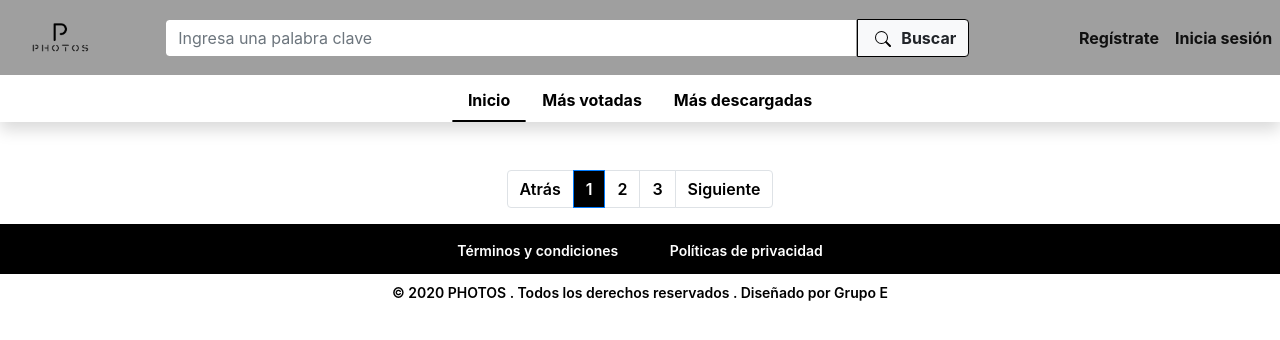
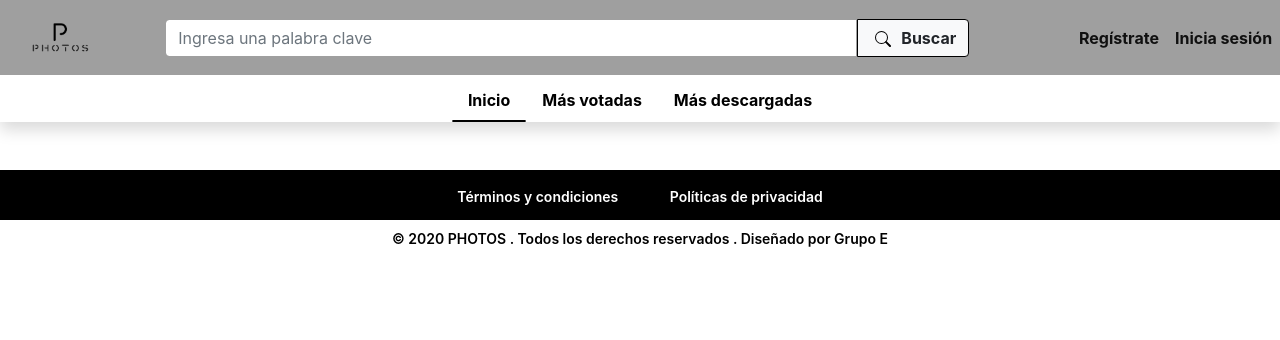
Before and after one commit to joshemoreno/Gallery_flask, a Flask app: page /search in a window 1280 px wide. Shown: the top 340 px of the page. Run offline with Flask 2, Linux system fonts and the light colour scheme; some libraries are stand-ins or nearby versions.

Commit message:
sin paginador

```diff
--- a/Project/templates/Search/searchImage.html
+++ b/Project/templates/Search/searchImage.html
@@ -97,20 +97,6 @@
     {% endfor %}
 </div>
 
-<nav aria-label="Page navigation">
-    <ul class="pagination justify-content-center">
-        <li class="page-item disabled">
-            <a class="page-link" href="#" tabindex="-1" aria-disabled="true">Atrás</a>
-        </li>
-        <li class="page-item active"><a class="page-link" href="#">1</a></li>
-        <li class="page-item"><a class="page-link" href="#">2</a></li>
-        <li class="page-item"><a class="page-link" href="#">3</a></li>
-        <li class="page-item">
-            <a class="page-link" href="#">Siguiente</a>
-        </li>
-    </ul>
-</nav>
-
 <!-- Footer -->
 <div class="footer">
     <div class="text-center footer-in py-3">
```
Also changed, not shown: Project/templates/InSession/inSession.html (+1 -13 lines), Project/templates/Updateview/update.html (+0 -14 lines).
